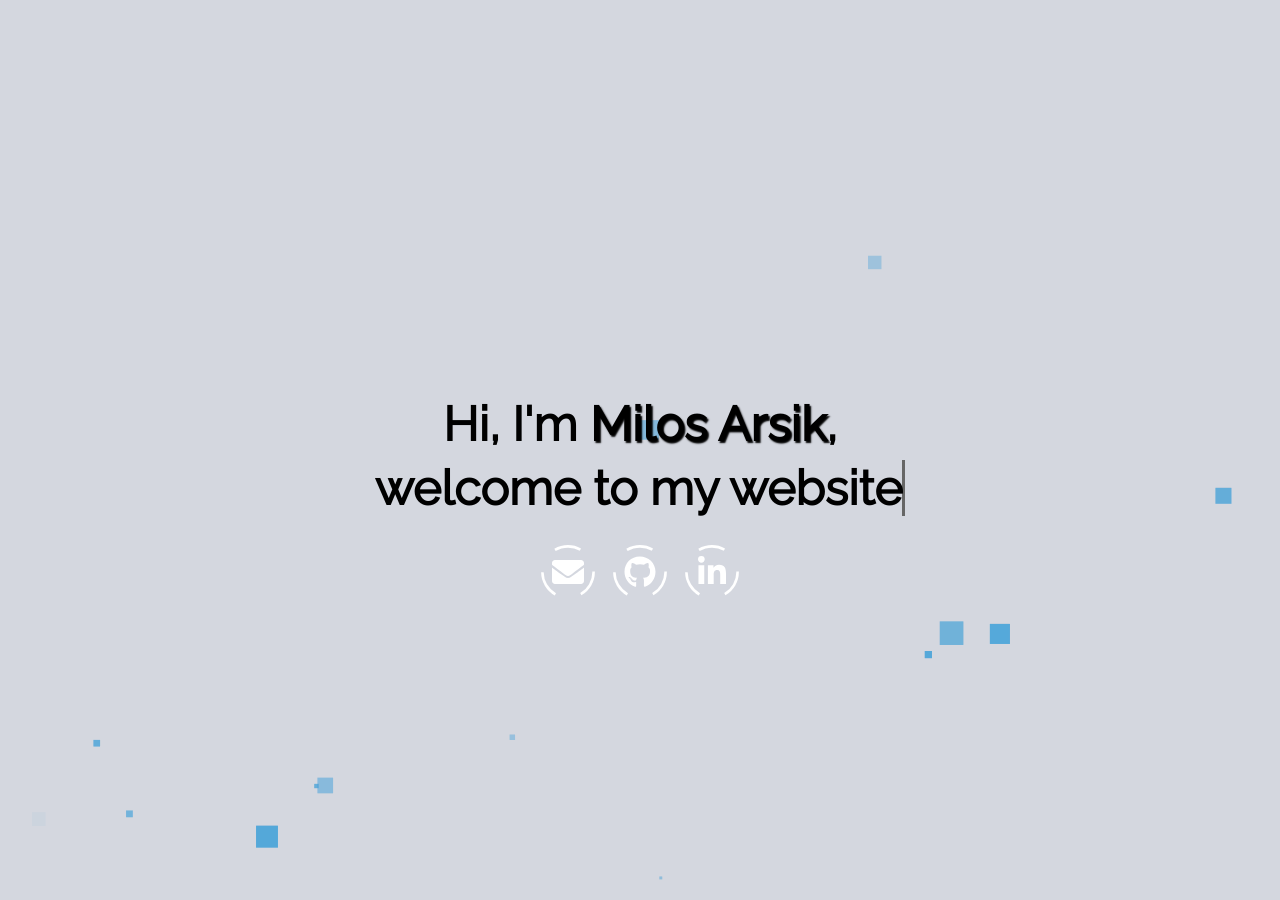
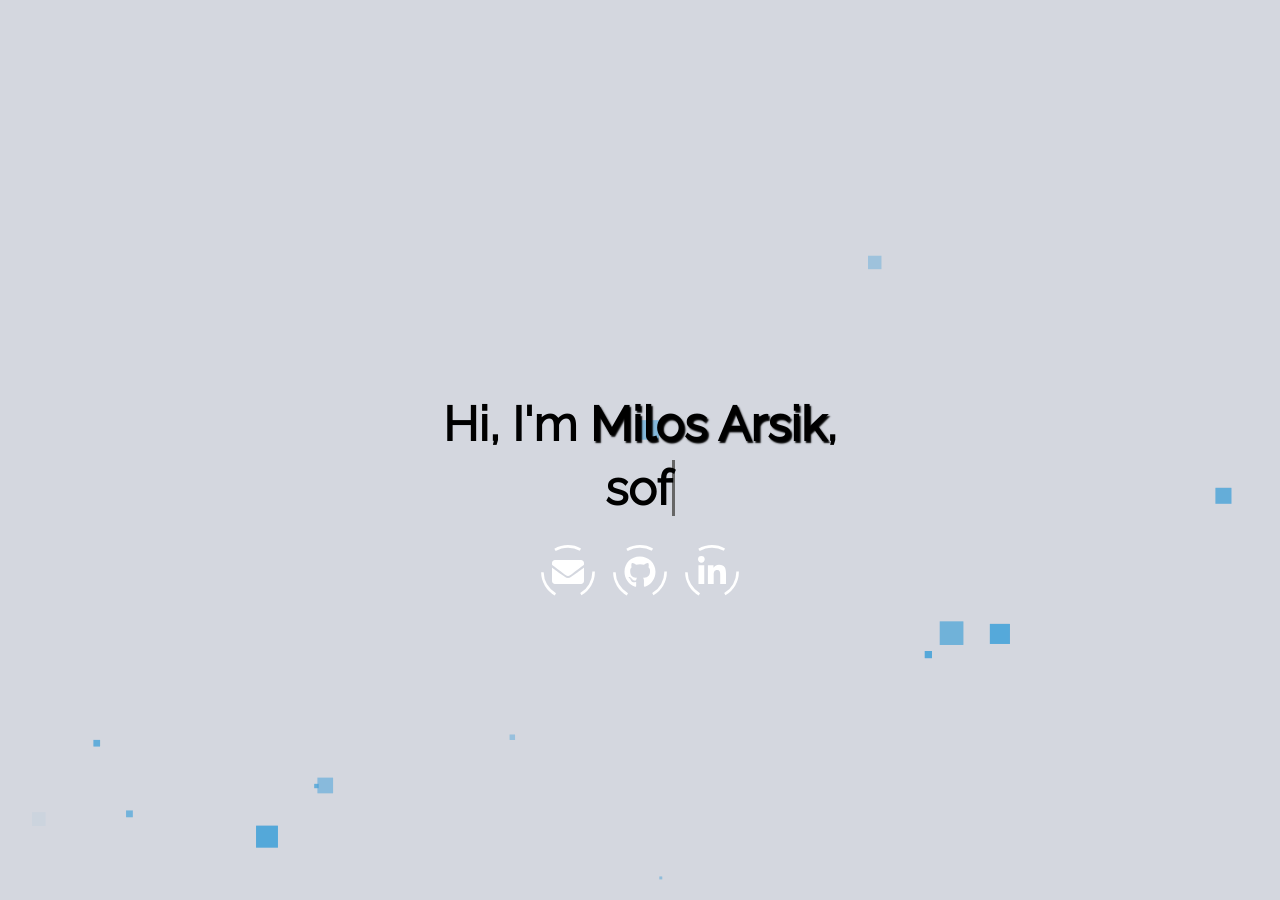
Before and after one commit to milosarsik/milosarsik.github.io, a Jekyll site: the page built from index.html, in a window 1280 px wide and 900 px high. Built offline with Jekyll 4.4.1, drawn with Linux system fonts in a browser that asks for light colours.

Commit message:
Update _config.yml

```diff
--- a/_config.yml
+++ b/_config.yml
@@ -14,7 +14,7 @@ baseurl: ""
 username: Milos Arsik
 # typing_text: This will be typed before 'scroll down for more'.
 # > set this to your job title, e.g. Fullstack Developer
-typing_text: welcome to my website
+typing_text: software engineer
 # email: Your E-Mail address for the email button.
 email: marsik@uwo.ca
 # For every social button you want to display, set your username or userid
```
